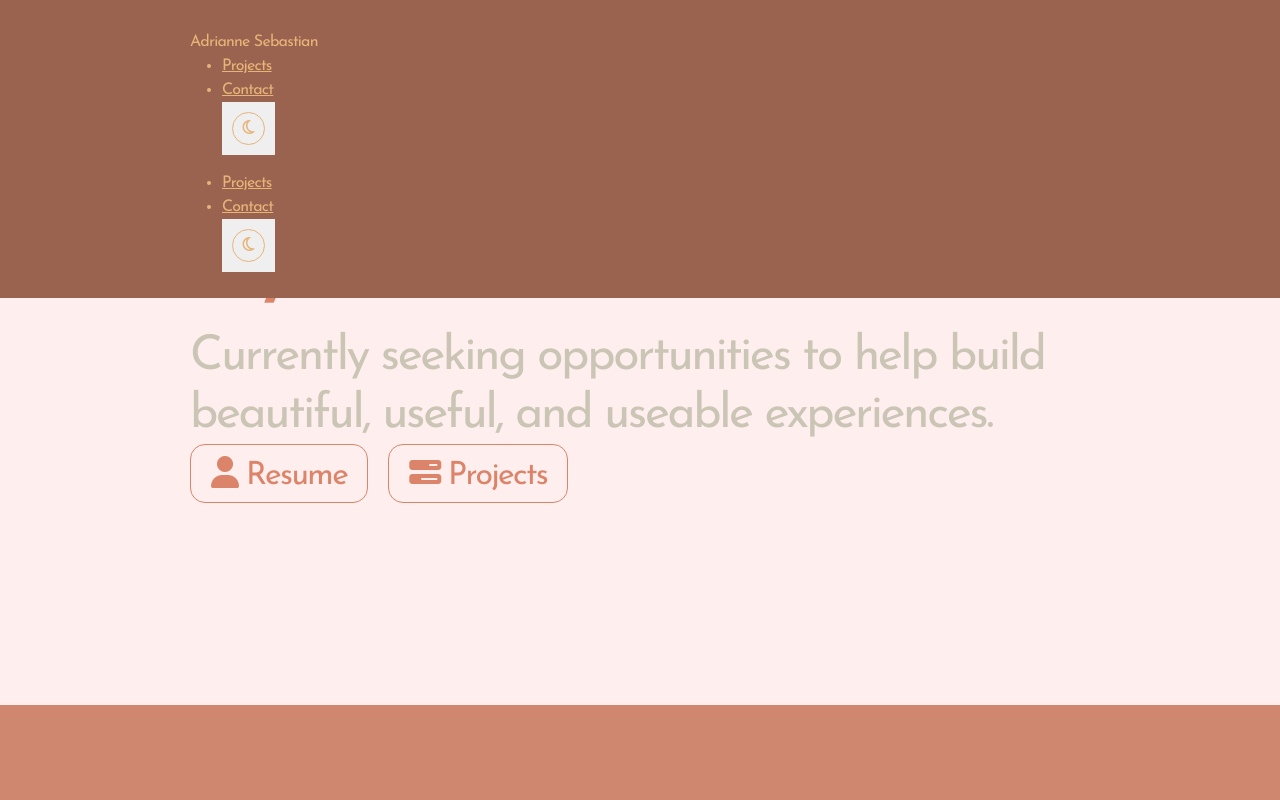
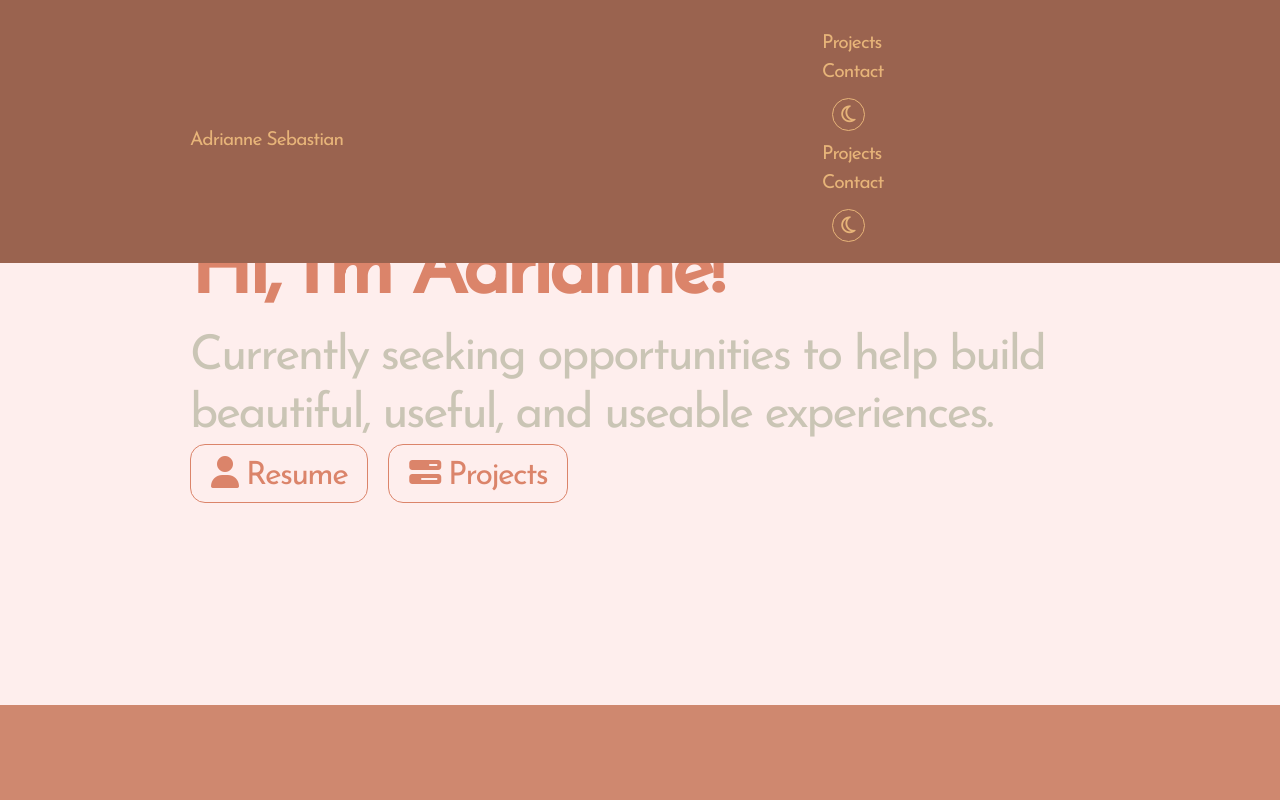
Before and after one commit to arcsbstn/arcsbstn.github.io, a React (Create React App) app: page / in a window 1280 px wide. Shown: the top 800 px of the page. Built offline with nearby package versions, Linux system fonts and the light colour scheme.

Commit message:
fix Navbar__contentWrapper style structure

```diff
--- a/src/styles/Navbar.scss
+++ b/src/styles/Navbar.scss
@@ -5,34 +5,39 @@
   padding: 30px 0 10px 0;
 }
 
-.Navbar__wrapper {
+.Navbar__contentWrapper {
+  font-size: 1.2em;
   display: flex;
+  flex-direction: row;
   justify-content: space-between;
+  align-items: center;
+}
 
 .Navbar__logo {
   flex: 2;
+  margin: 0;
+  padding: 0;
 }
 
 .Navbar__links {
   flex: 1;
+  align-self: center;
   padding: 0;
   margin: 0;
-    display: flex;
 
   a {
     text-decoration: none;
   }
 
+  ul {
+    margin: 0;
+  }
+
   li {
-      flex: 1;
     list-style-type: none;
   }
 
   button {
-      width: 26px;
     background-color: transparent;
-      position: relative;
-      top: -5px;
   }
 }
-}
```
Lines whose indentation alone changed are shown as unchanged.
